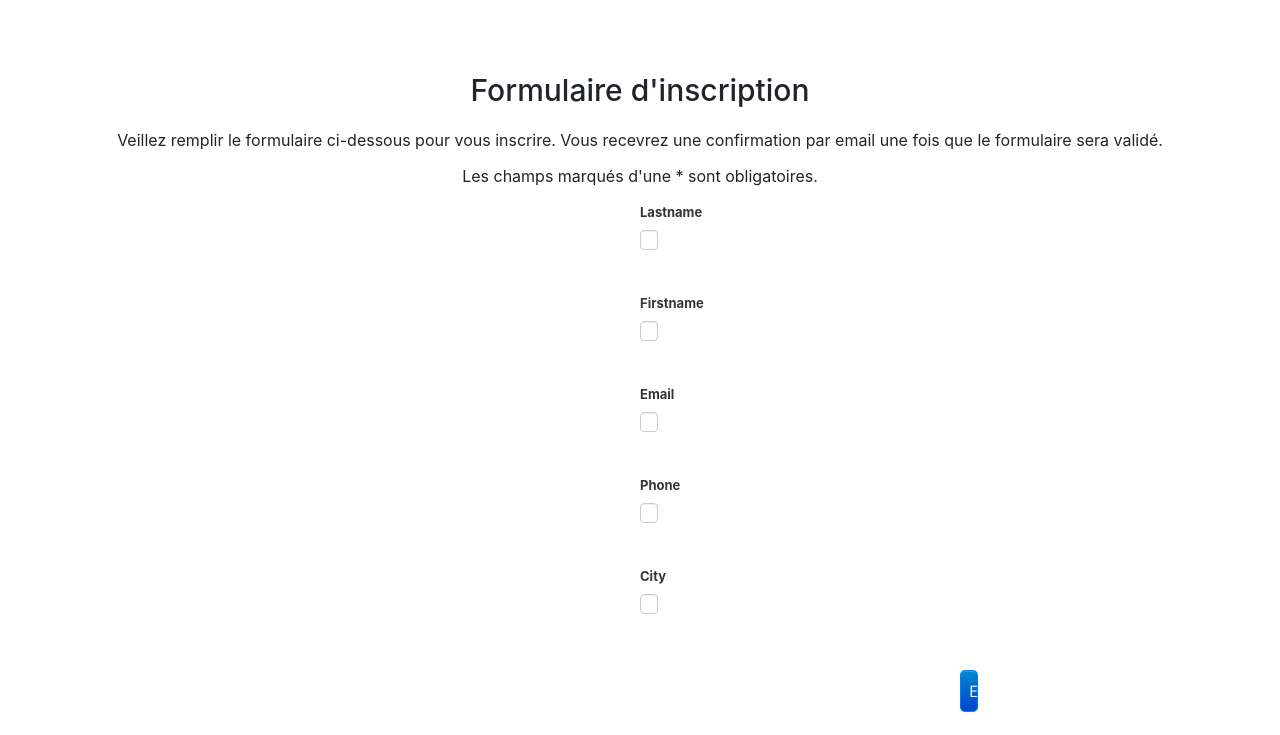
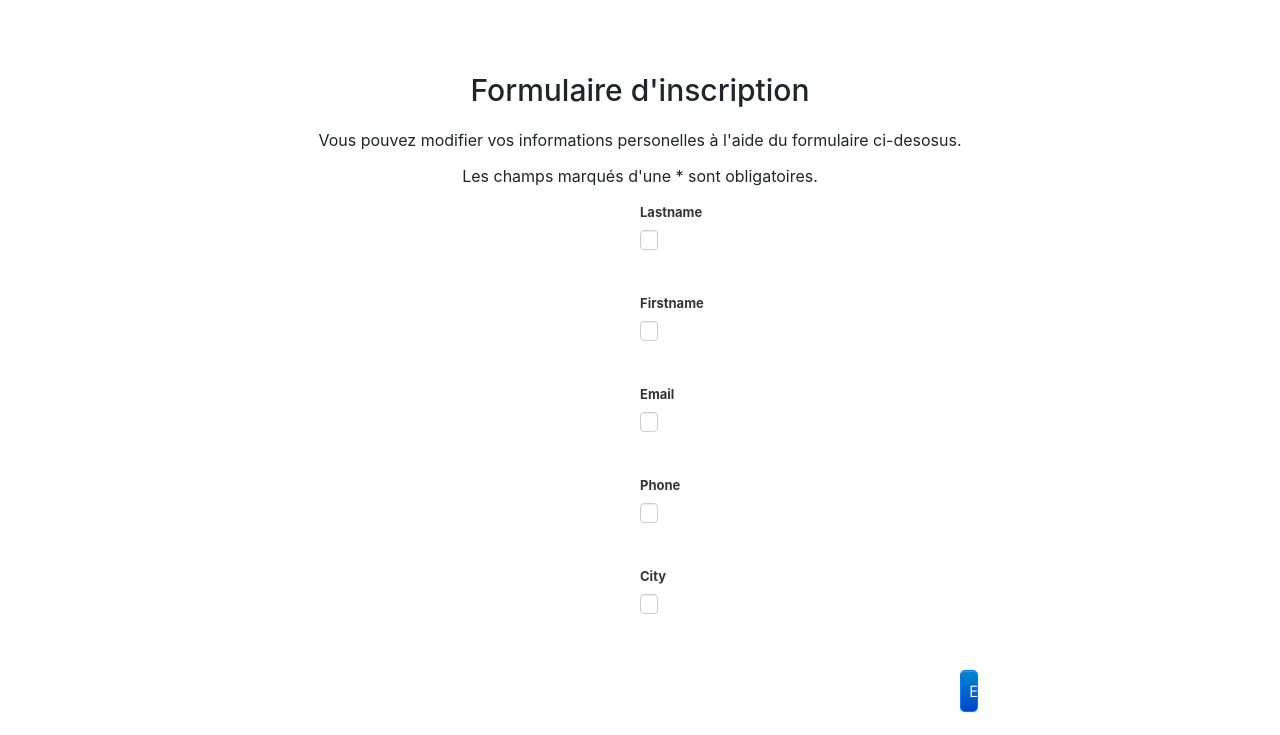
Before and after one commit to Pierrebory/project_forum, a PHP site: template views/updateUser.html.twig in a window 1280 px wide. Shown: the part 92-827 px from the top of the page. Run offline with PHP 8.4, Linux system fonts and the light colour scheme; the template is opened without the code that fills it, so the values that code supplies are empty; form fields are guessed from the names that the template uses; some libraries are stand-ins or nearby versions.

Commit message:
Ajout mineur

```diff
--- a/app/routes.php
+++ b/app/routes.php
@@ -77,6 +77,11 @@ $app->match('/profil/{id}', 'WF3\Controller\HomeController::updateUserAction')
     ->assert('id', '\d+')//\d+ équivaut à la regex[0-9]
     ->bind('profil');
 
+// modifier les infos perso
+$app->match('/profil/{id}/mdp', 'WF3\Controller\HomeController::updatePassAction')
+    ->assert('id', '\d+')//\d+ équivaut à la regex[0-9]
+    ->bind('profil/mdp');
+
 $app->match('forum/subject/responses/{idSubject}', 'WF3\Controller\HomeController::subjectAction')
     ->bind('forumsubject');
 
--- a/views/updateUser.html.twig
+++ b/views/updateUser.html.twig
@@ -15,7 +15,7 @@
 
             <h2 style="text-align: center">Formulaire d'inscription</h2>
 
-            <p style="text-align: center">Veillez remplir le formulaire ci-dessous pour vous inscrire. Vous recevrez une confirmation par email une fois que le formulaire sera validé.</p>
+            <p style="text-align: center">Vous pouvez modifier vos informations personelles à l'aide du formulaire ci-desosus.</p>
             <p style="text-align: center">Les champs marqués d'une * sont obligatoires.</p>
 
 
```
